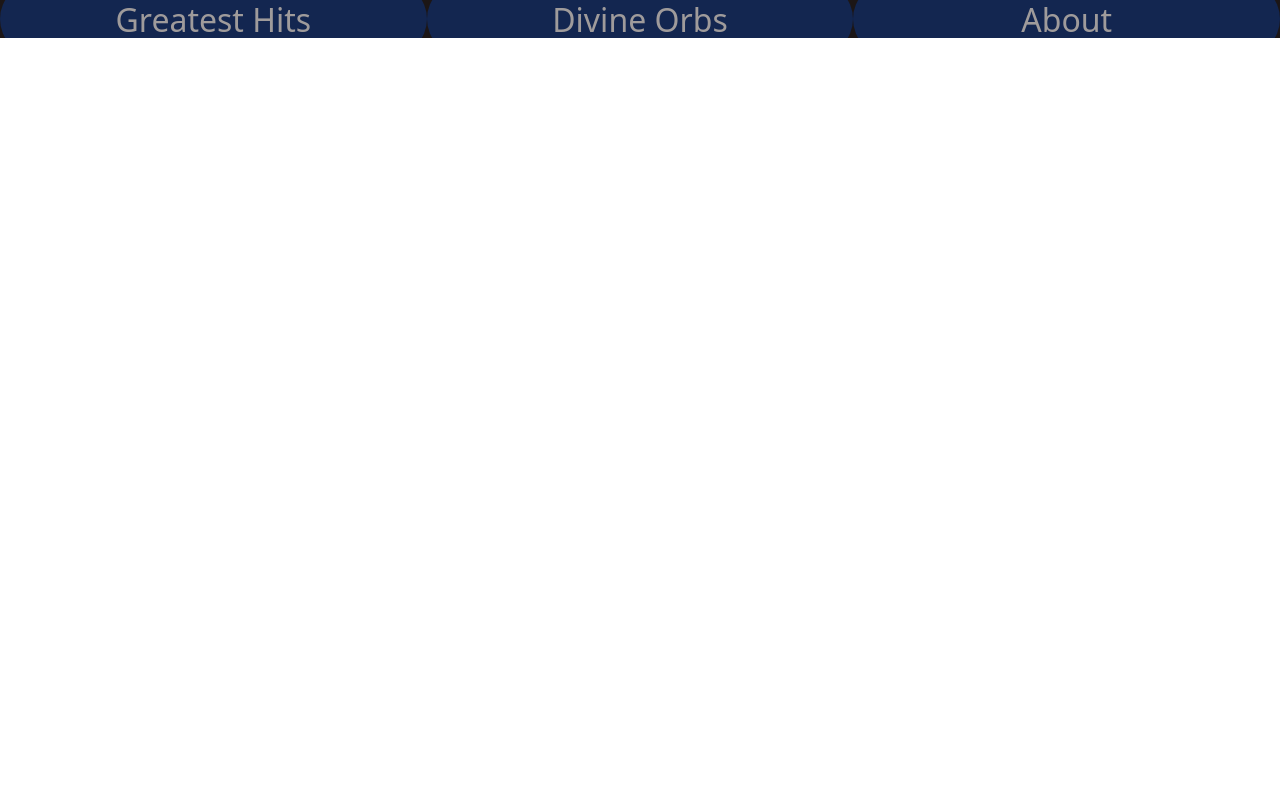
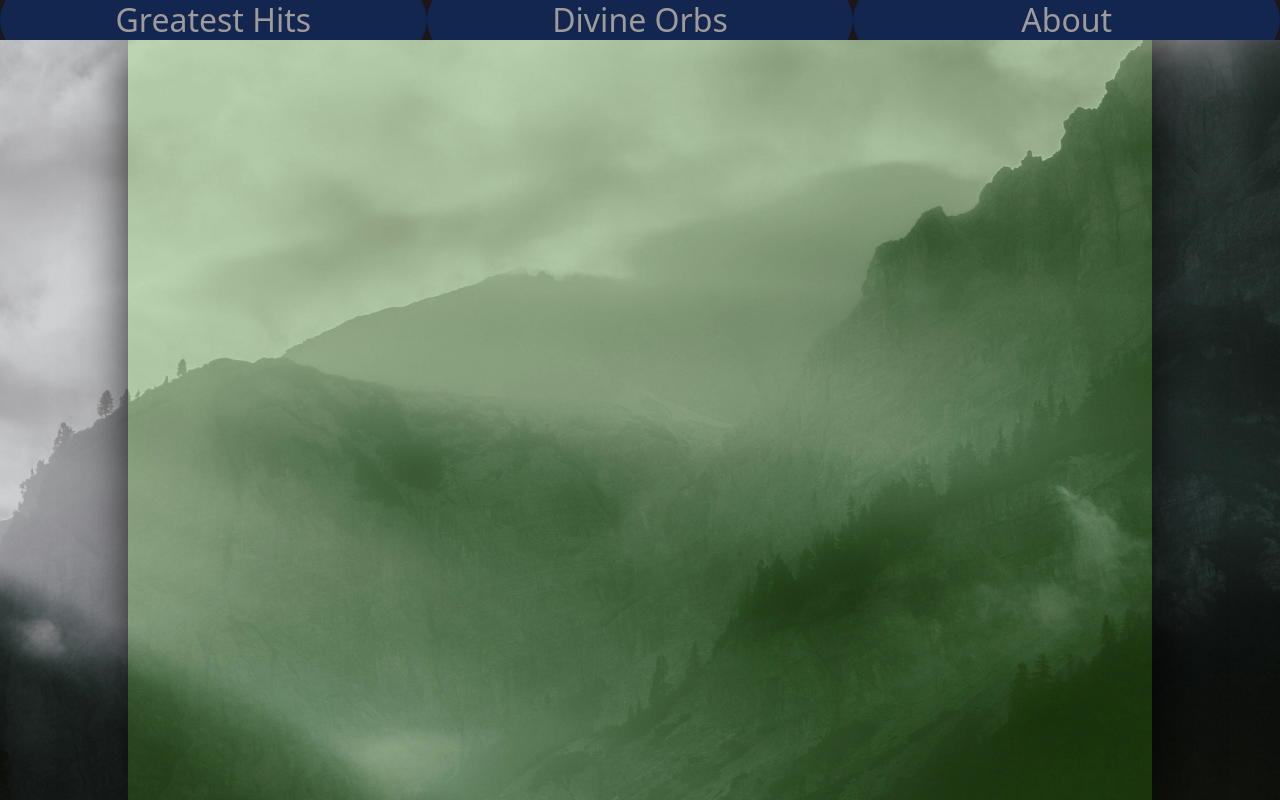
Before and after one commit to KPham4588/PoEDataVisualizer, a React (Vite) app in the folder frontend/: page / in a window 1280 px wide. Built offline with nearby package versions, Linux system fonts and the light colour scheme.

Commit message:
- Begin adding formatting for a main-body, position <parent> at the top, as a flexbox, etc
- Add background image

```diff
--- a/frontend/src/Header.css
+++ b/frontend/src/Header.css
@@ -7,7 +7,7 @@
 
     /*Sizing*/
     width: 100vw;
-    height: 3vw;
+    height: 5vh;
     background-color: rgb(28, 22, 22);
 
     /*Place elements into left to right row*/
--- a/frontend/src/Home.css
+++ b/frontend/src/Home.css
@@ -1,16 +1,35 @@
 .root {
     font-size: 16px;
-
+    background-color: #ffffff;
+    background-image: url("/assets/pexels-eberhardgross-1743392.jpg");
+    background-size: cover;
+    background-position: center;
+    background-attachment: scroll;
 }
 
 .parent {
-    position: relative;
-    /*position:fixed;*/
-    top: 0;
-    background-color: #01ecc9;
+    /*Height and Dimensions*/
+    height: 95vh;
+    width: 80vw;
+    margin-top: 5vh;
+    margin-left: 10vw;
+    margin-right: 10vw;
+
+    /*Color and Alignment*/
+    background-color: rgba(96, 241, 0, 0.15);
+    justify-content: center;
+    align-items: center;
+
+    /*Border*/
+    box-sizing: border-box;
+    box-shadow: 3px 0 50px rgb(0, 0, 0, 90%);
+
+    /*Flex Settings*/
+    display: flex;
+    flex-direction: row;
+    flex-flow: column nowrap;
+
 }
-
-/*flex: 1;*/
 /*display: flex;              !* make button itself a flex container *!*/
 /*justify-content: center;    !* centers text horizontally *!*/
 /*align-items: center;        !* centers text vertically *!*/
```
Also changed, not shown: frontend/src/Home.tsx (+7 -17 lines), frontend/public/assets/pexels-eberhardgross-1743392.jpg (added).
